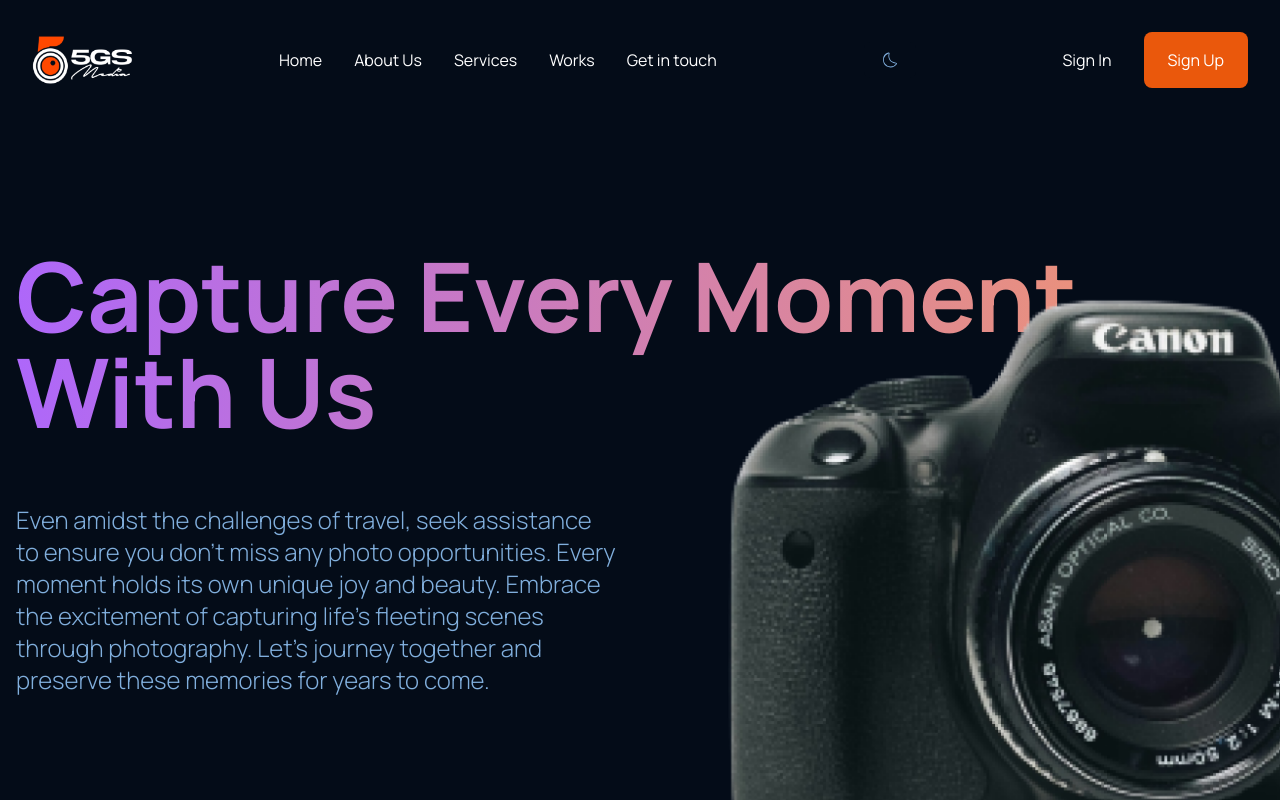
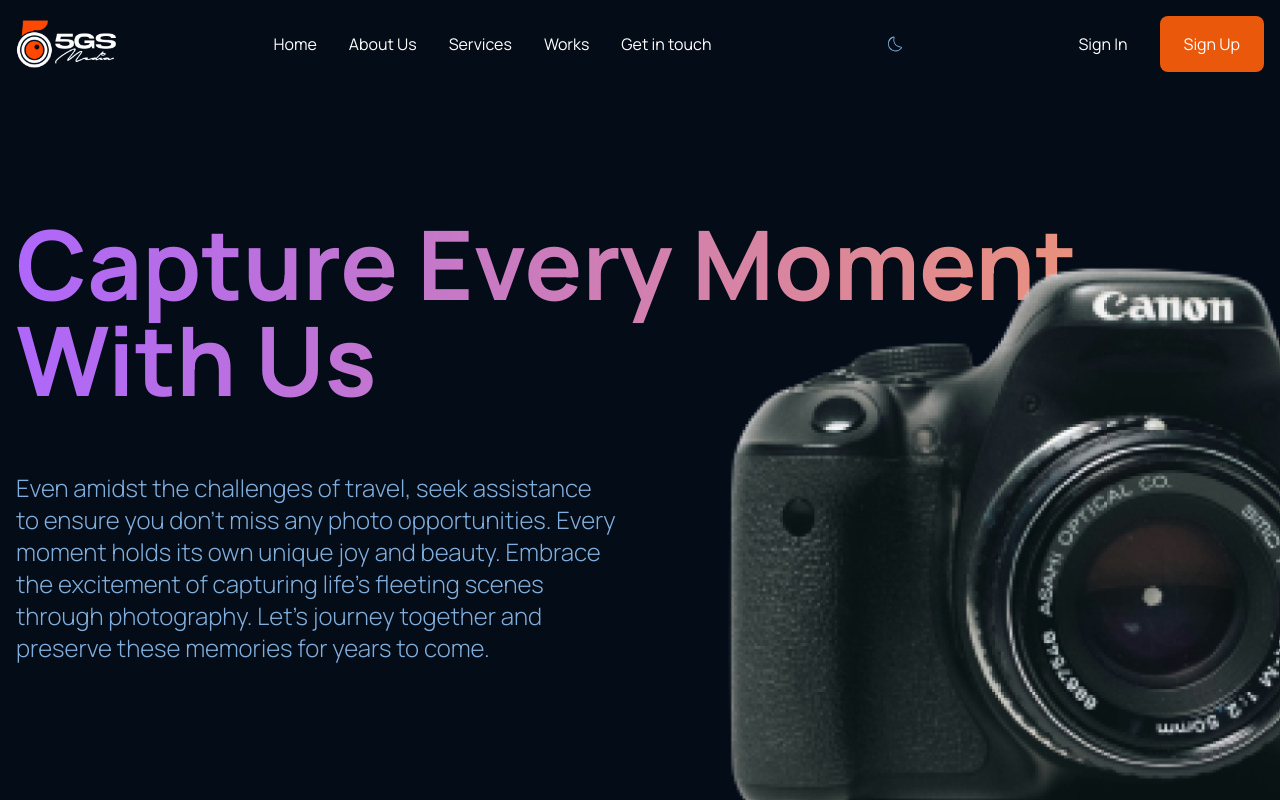
Before and after one commit to AboloreDev/5gs, a Next.js app: page / in a window 1280 px wide. Shown: the top 800 px of the page. Built offline with nearby package versions, Linux system fonts and the light colour scheme.

Commit message:
test changes

```diff
--- a/src/app/components/Navbar/Navbar.js
+++ b/src/app/components/Navbar/Navbar.js
@@ -11,7 +11,7 @@
 const Navbar = () => {
   const [isMobileMenuOpen, setMobileMenuOpen] = useState(false);
   return (
-    <nav className="max-w-[1400px] mx-auto px-8 py-8">
+    <nav className="max-w-[1400px] mx-auto p-4">
       {/* components */}
       <div className="md:flex justify-between items-center hidden">
         <Logo />
```
